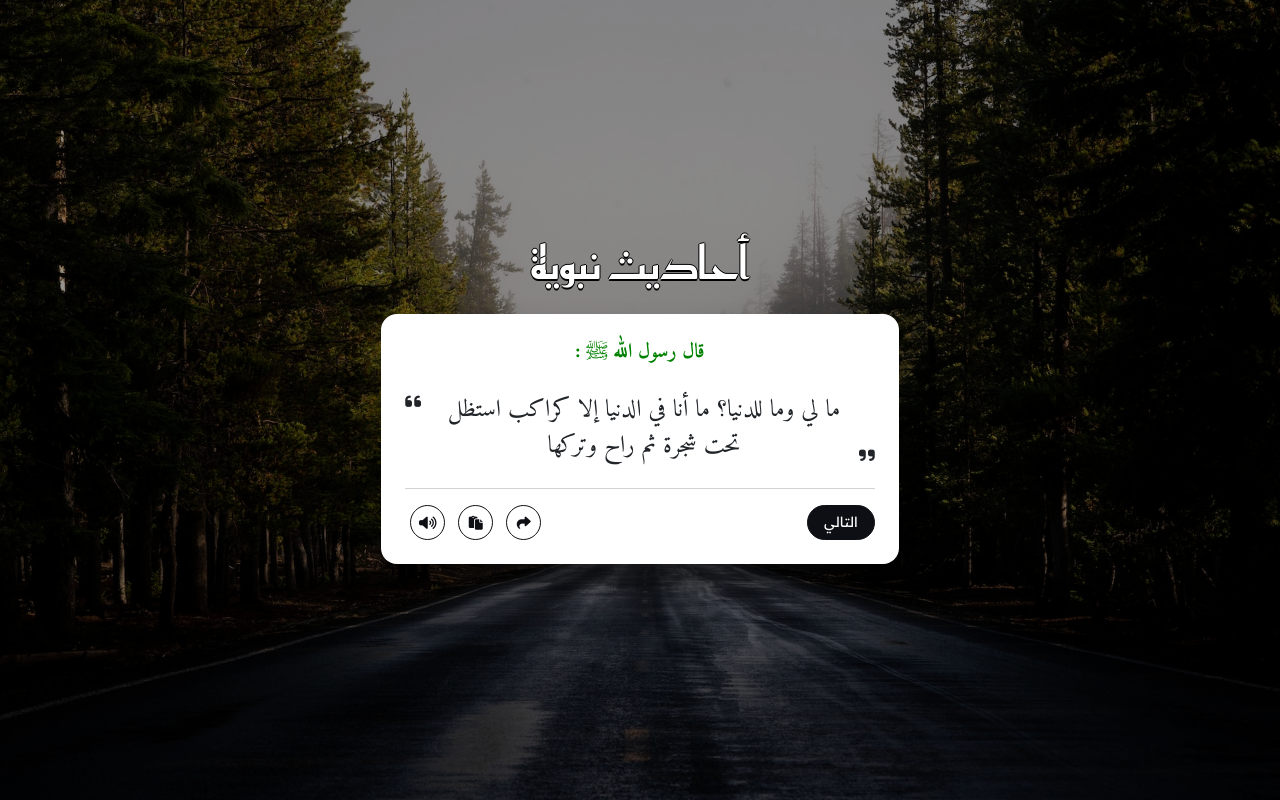
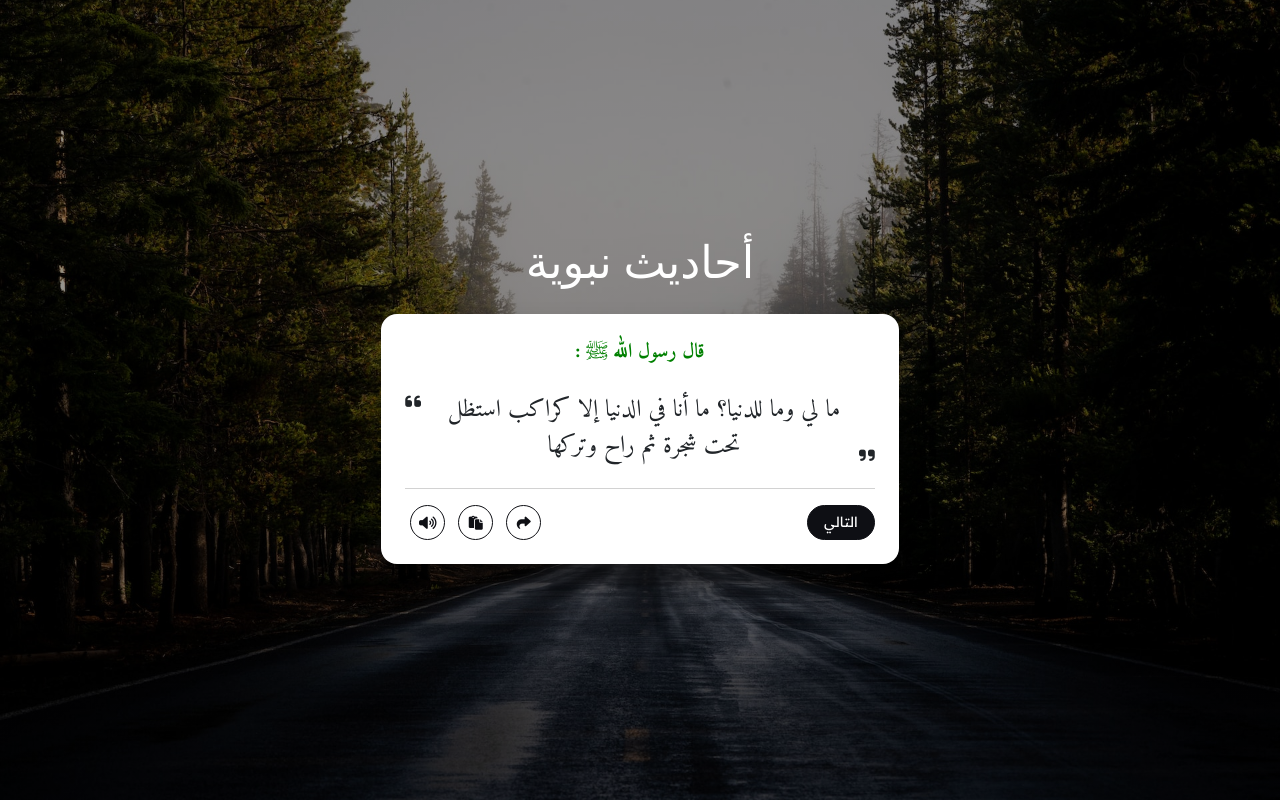
Before and after one commit to OmarShousha/Hadeeth_Shareef, a plain HTML site: page index.html in a window 1280 px wide. Drawn offline with Linux system fonts and the light colour scheme.

Commit message:
Update style.css

```diff
--- a/css/style.css
+++ b/css/style.css
@@ -19,7 +19,7 @@
 }
 
 .container-fluid{
-  background-image: linear-gradient(rgba(0, 0, 0, 0.409),rgba(0, 0, 0, 0.409)),url(/img/quotebg.jpg);
+  background-image: linear-gradient(rgba(0, 0, 0, 0.409),rgba(0, 0, 0, 0.409)),url(../img/quotebg.jpg);
   background-position: center;
   background-repeat: no-repeat;
   background-size: cover;
@@ -39,12 +39,6 @@
 }
 /**===========End General =========**/
 /**=======Start content =======**/
- h2{
-  font-size: 40px;
-  font-family: 'Reem Kufi', sans-serif;
-  word-spacing: 1px;
-  text-shadow: -1px 0 black, 0 2px black, 1px 0 black, 0 -1px black;
-}
 
 .parent .quote{
   font-size: 24px;
```
